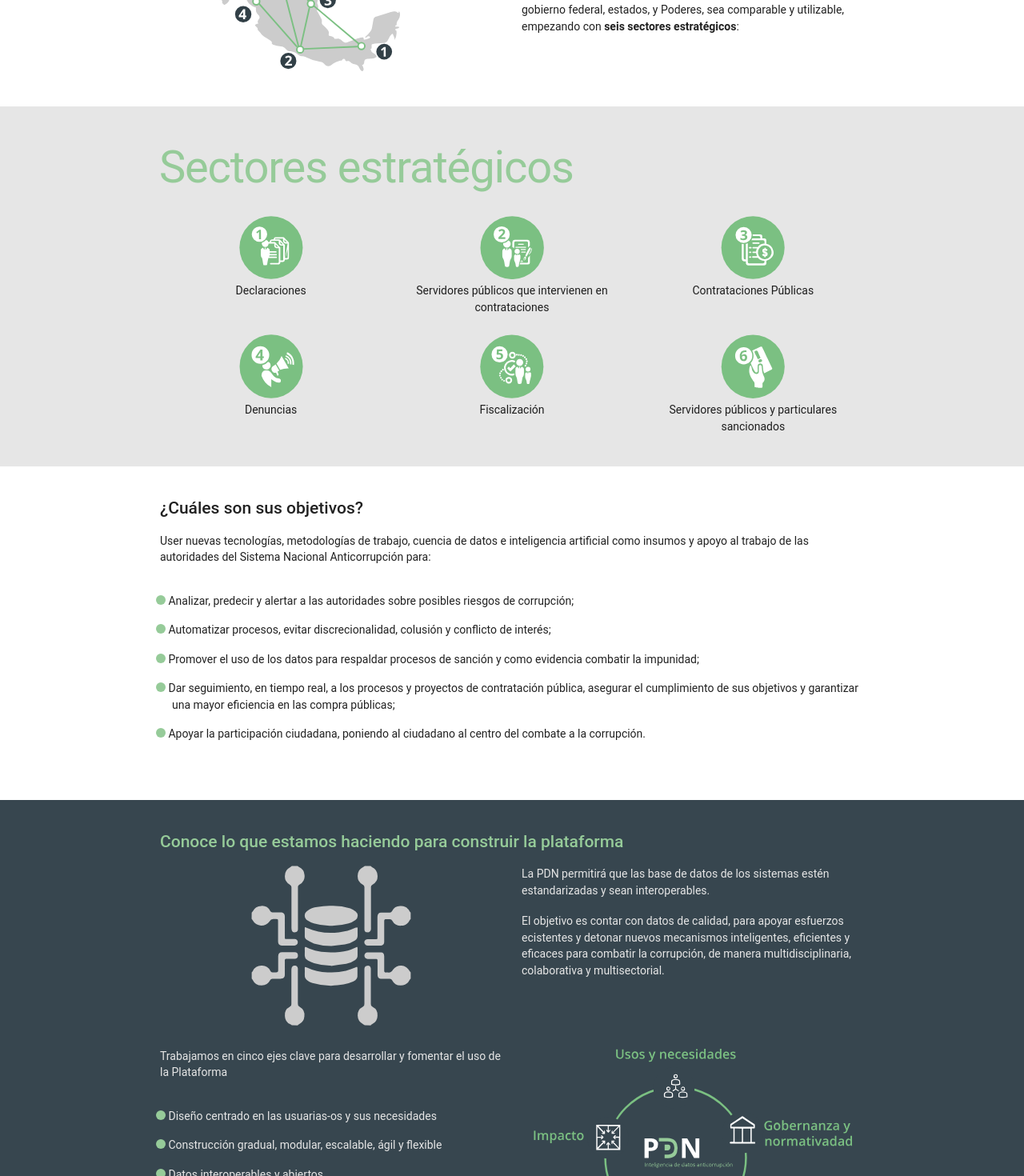
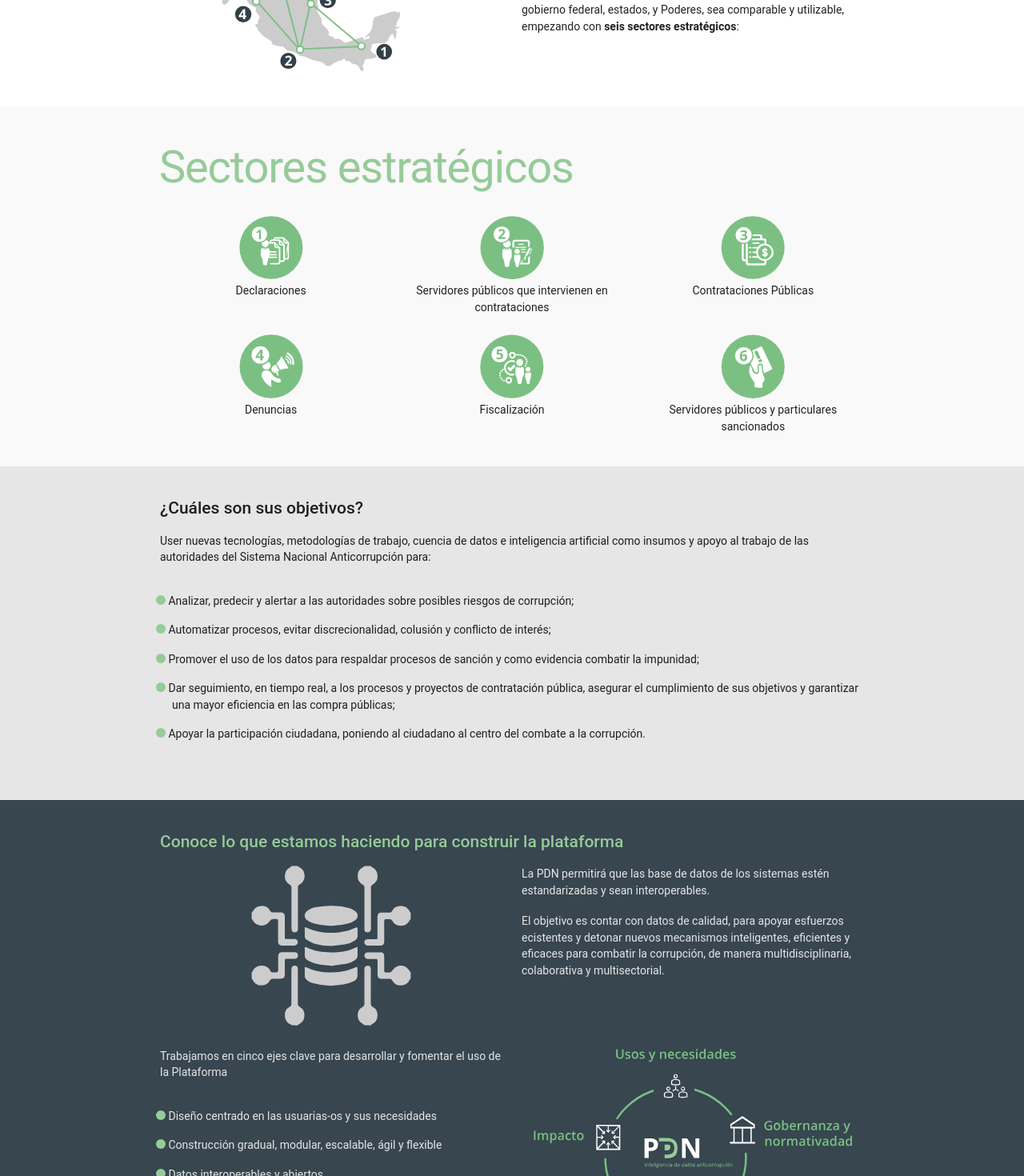
Before and after one commit to PDNMX/about_pdn, a React (Create React App) app: page / in a window 1280 px wide. Shown: the part 640-2110 px from the top of the page at 80% size. Built offline with nearby package versions, Linux system fonts and the light colour scheme.

Commit message:
bg colors

```diff
--- a/src/App.js
+++ b/src/App.js
@@ -90,14 +90,16 @@ class App extends Component {
                     <div className={classes.contents}>
                         <QueEs/>
                     </div>
-                    <div style={{background: "#e6e6e6"}}>
+                    <div style={{background: "#f9f9f9"}}>
                         <div className={classes.contents}>
                             <Sectores/>
                         </div>
                     </div>
 
-                    <div className={classes.contents}>
-                        <Objetivos/>
+                    <div style={ {background: '#e6e6e6'}}>
+                        <div className={classes.contents}>
+                            <Objetivos/>
+                        </div>
                     </div>
                     <div style={{background: '#37464f'}}>
                         <div className={classes.contents}>
@@ -114,8 +116,10 @@ class App extends Component {
                     <div className={classes.contents}>
                         <Carrusel/>
                     </div>
-                    <div className={classes.contents}>
-                        <Uso/>
+                    <div style={{background: '#f9f9f9'}}>
+                        <div className={classes.contents}>
+                            <Uso/>
+                        </div>
                     </div>
 
 
```
